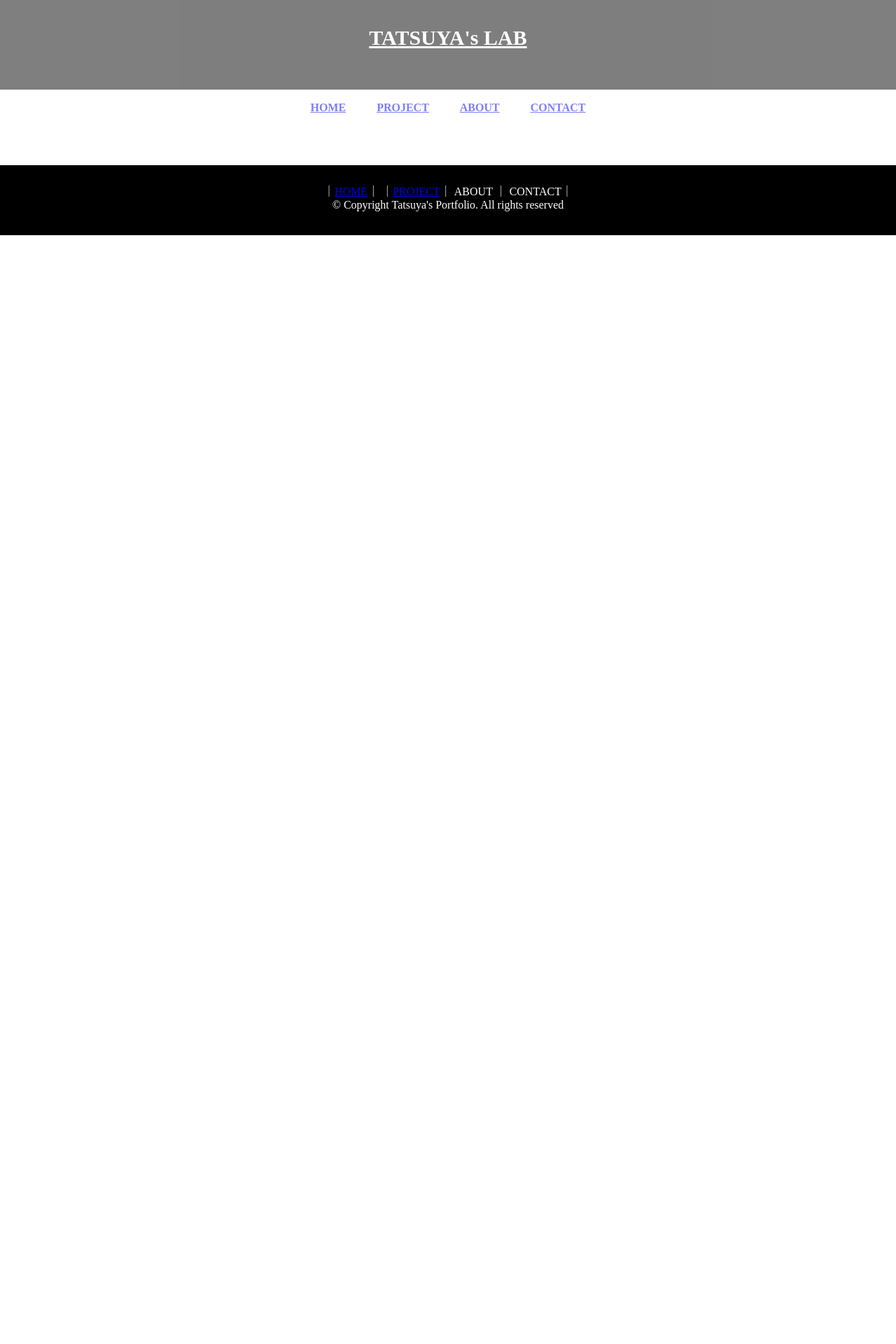
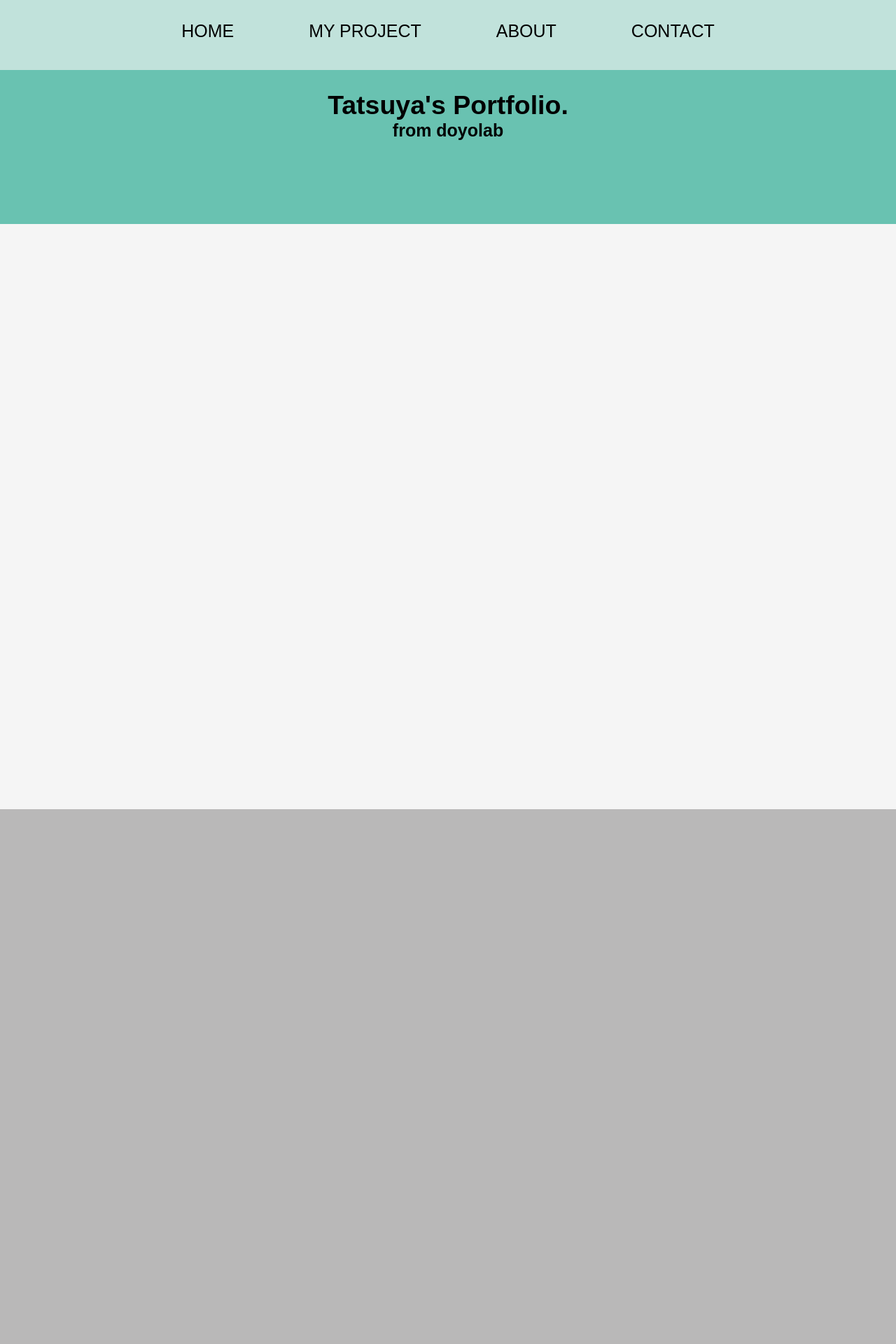
Before and after one commit to kitamitatsuya/doyolab, a PHP site: page /Git_20210404.html in a window 1280 px wide. Shown: the top 1920 px of the page at 70% size. Before the commit the page ends 336 px from the top, so only its background shows below. Run offline with PHP 8.4, Linux system fonts and the light colour scheme.

Commit message:
Git_20210404.html

```diff
--- a/Git_20210404.html
+++ b/Git_20210404.html
@@ -1,51 +1,101 @@
 <!DOCTYPE html>
-<html>
+<html lang="en">
 <head>
   <meta charset="UTF-8">
-  <link rel="stylesheet" href="style2.css">
+  <meta http-equiv="X-UA-Compatible" content="IE=edge">
+  <meta name="viewport" content="width=device-width, initial-scale=1.0">
+  <link rel="stylesheet" href="style2のコピー.css">
 
-  <title>サンプルのサイト</title>
+  <title>Document</title>
+  <nav>
+    <ul>
+      <li><a href="Git_20210404.html">Home</a></li>
+      <li><a href="#">My project</a></li>
+      <li><a href="#">about</a></li>
+      <li><a href="#">contact</a></li>
+    </ul>
+ </nav>
+
+
+
+
+
+
+
+
+
 </head>
 <body>
-<!-- header -->
-  <header>
-  	<h1 class="headline">
-      <a>TATSUYA's LAB</a>
-    </h1>
-    <ul class="nav-list">
-      <li class="nav-list-item">
-        <a href="Git_20210404.html">HOME</a>
-      </li>
-      <li class="nav-list-item">
-        <a href="index.html">PROJECT</a>
-      </li>
-      <li class="nav-list-item">
-        <a href="#">ABOUT</a>
-      </li>
-      <li class="nav-list-item">
-        <a href="#">CONTACT</a>
-        </li>
 
-    </ul>
-  </header>
 
-  <!-- サイトの中身部分 -->
-<br>
-<br>
-<br>
-<br>
-<br>
-<br>
 
-<!-- footer -->
+
+
+
+
+
+
+
+
+
+
+
+<section id="screen1">
+  <br>
+
+    <p><h1>Tatsuya's Portfolio.</h1>
+      <h4>from doyolab</h4>
+       </p>
+
+</section>
+
+<section id="screen2">
+
+
+</section>
+
+
+<section id="screen3">
+
+
+
+
+</section>
+
+<section id="screen4">
+
+
+
+
+</section>
+
+
+
+
+
+</body>
+
+
+
+
+
+
+
+
+
+
+
 <footer>
+     <br>
   　　<ul class="footer-menu">
        <li>｜<a href="Git_20210404.html">HOME</a>｜</li>
-       <li>｜<a href="index.html">PROJECT</a>｜</li>
+       <li>｜<a href="index1.html">MY PROJECT</a>｜</li>
        <li>ABOUT ｜</li>
        <li>CONTACT｜</li>
       </ul>
-      <p>© Copyright Tatsuya's Portfolio. All rights reserved </p>
-    </footer>
+      <br>
+      <br>
+       <h6><p>© Copyright Tatsuya's Portfolio. All rights reserved </p></h6></footer>
 </body>
+
 </html>
--- a/index.html
+++ b/index.html
@@ -3,6 +3,9 @@
 <head>
   <meta charset="UTF-8">
   <link rel="stylesheet" href="style2.css">
+
+
+
 
 
 
--- a/style2.css
+++ b/style2.css
@@ -6,7 +6,7 @@
   }
   header {
     width: 100%;
-    height: 120px;
+    height: 12px;
     padding: 4px 0;
     text-align: center;
     color:white;
--- /dev/null
+++ b/style2のコピー.css
@@ -0,0 +1,117 @@
+/*
+Tutorial Name: Scroll To Top Then Fixed Navigation Effect With JQuery and CSS
+https://stanhub.com/scroll-to-top-then-fixed-navigation-effect-with-jquery-and-css-free-download/
+Description: Create a sticky navigation bar that remains fixed to the top after scroll
+Author: Stan Kostadinov
+Author URI: https://stanhub.com
+Version: 1.0.0 - 11.01.2014
+*/
+
+* {margin: 0; padding: 0;}
+
+a {text-decoration: none;}
+
+/* This class is added on scroll */
+head {
+	position: fixed;
+	top: 0;
+	height: 100px;
+	z-index: 1;
+}
+
+body {
+	background:whitesmoke;
+  background-attachment: fixed;
+  background-position: center center;
+  color: black;
+	font-size: 25px;
+	text-align: center ;
+}
+
+/* Navigation Settings */
+nav {
+  position: fixed;
+  top: 0px;
+  bottom: 0;
+  width: 100%;
+	height: 100px;
+	background: rgba(245, 245, 245, 0.637);
+  font-family: fantasy;
+}
+
+nav li {
+	display: inline-block;
+	padding: 30px 50px;
+}
+
+nav li a {
+	color: black;
+	text-transform: uppercase;
+}
+
+section {
+	height: 100vh;
+  background: center;
+}
+
+/* Screens Settings */
+#screen1 {
+	background: #69c2b1;
+  background-size: cover;
+  background-attachment: fixed;
+  background-position: center center;
+  height: 260px;
+  font-family: fantasy;
+  padding: 30px 25px;
+  bottom: 0;
+}
+
+#screen1 p {
+	padding-top: 70px;
+
+}
+
+#screen2 {
+	background: whitesmoke;
+  background-attachment: fixed;
+  background-position: center center;
+}
+
+#screen3 {
+	background: #b9b8b8;
+  background-attachment: fixed;
+  background-position: center center;
+}
+
+#screen4 {
+  background: #626263;
+  background-attachment: fixed;
+  background-position: center center;
+}
+
+@media only screen and (max-width: 500px) {
+
+	nav li {
+		padding: 24px 4px;
+	}
+
+	nav li a {
+		font-size: 14px;
+	}
+
+}
+
+footer{
+  width: 100%;
+  height: 300px;
+  font-family: fantasy;
+  background-color:black;
+  background-attachment: fixed;
+  background-position: center center;
+  color: white;
+  text-align: center;
+}
+
+ul.footer-menu li {
+  display: inline;
+  }
```
Also changed, not shown: IMG_1301.jpeg (deleted), IMG_1485.jpeg (deleted), 2 other files.
